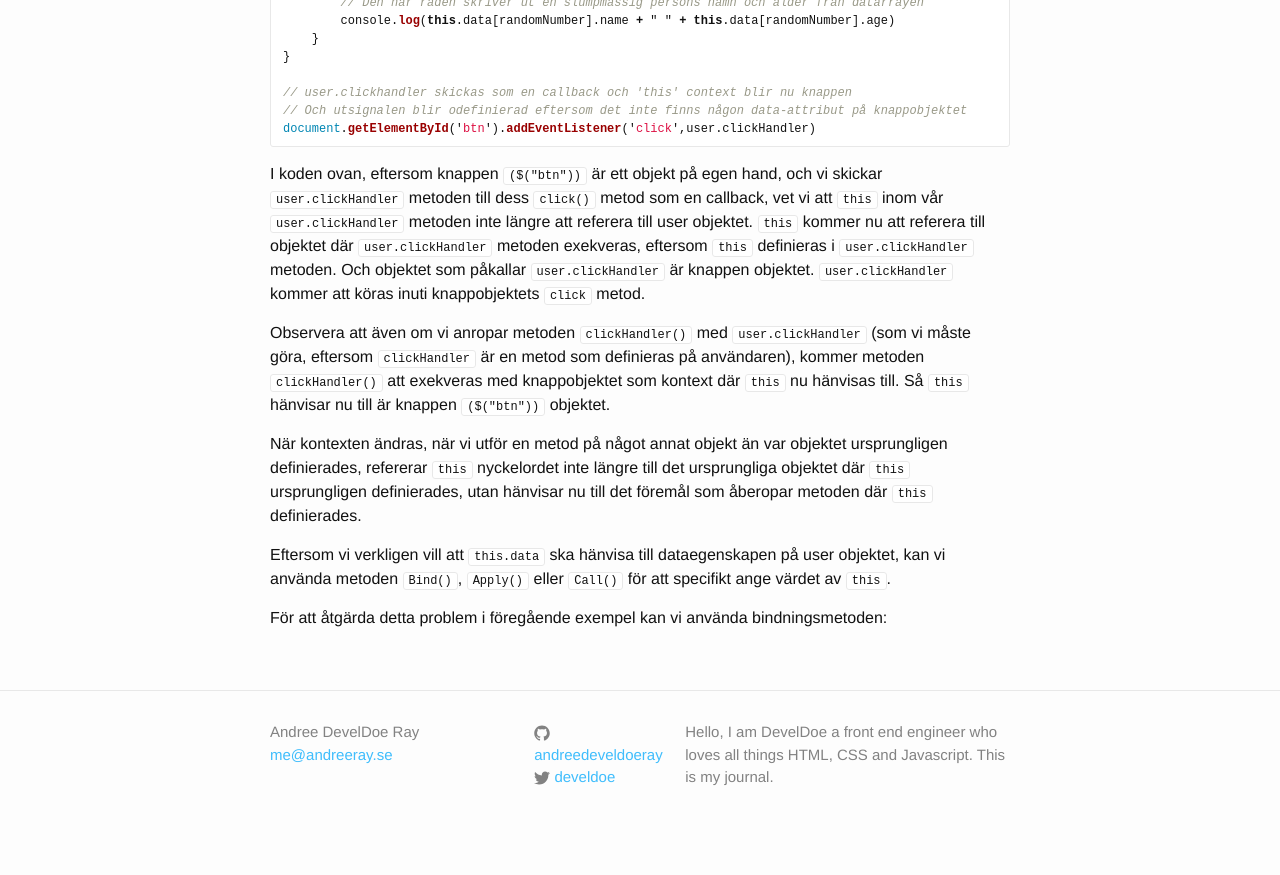
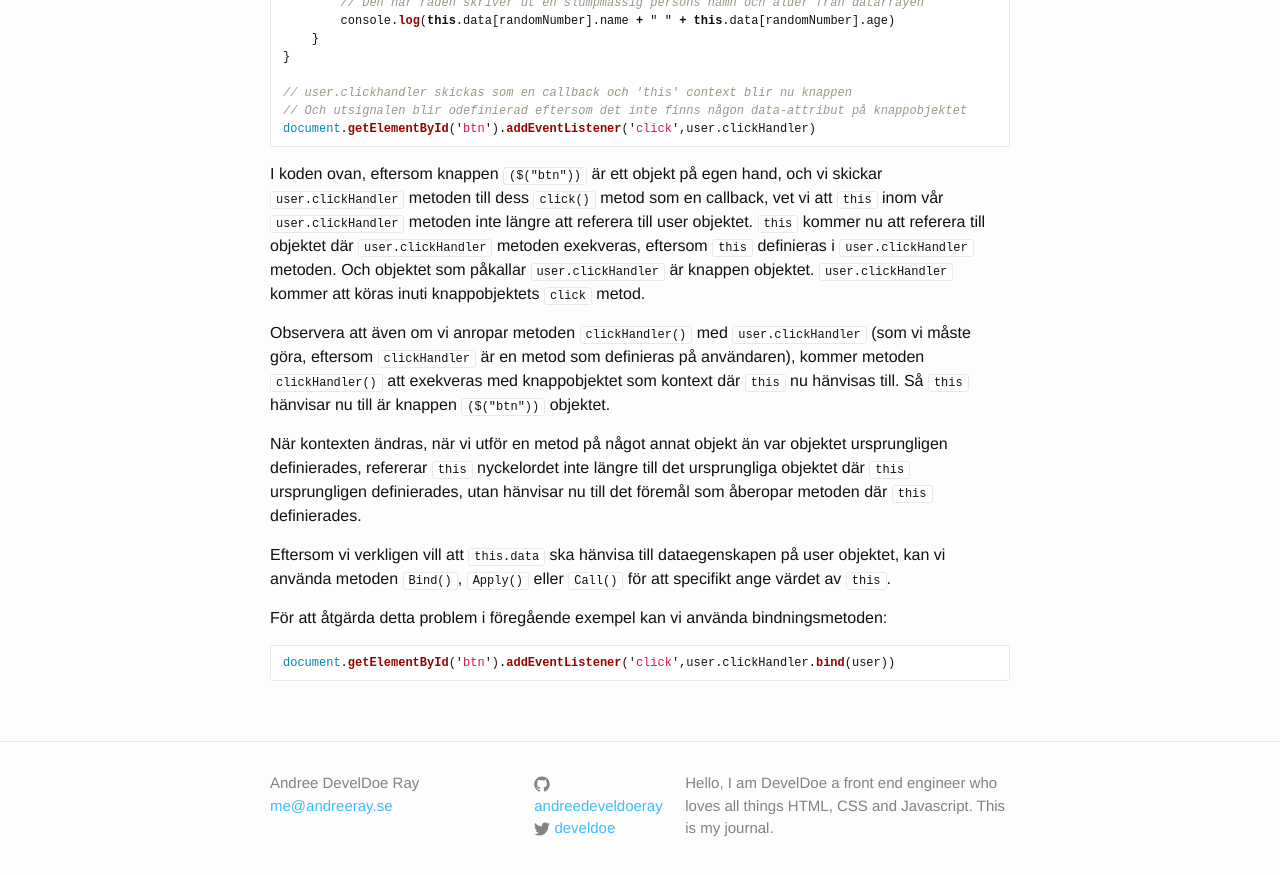
Before and after one commit to develdoe/develdoe.github.io, a Jekyll site: the page built from _posts/2017-11-02-javascript-this.md, in a window 1280 px wide and 900 px high, scrolled down 4481 px. Shown: the top 875 px of the window. Built offline with Jekyll 4.4.1, drawn with Linux system fonts in a browser that asks for light colours; before the commit the page ends 5330 px from its top, so only the background shows below that.

Commit message:
Update 2017-11-02-javascript-this.md

````diff
--- a/_posts/2017-11-02-javascript-this.md
+++ b/_posts/2017-11-02-javascript-this.md
@@ -199,3 +199,7 @@ När kontexten ändras, när vi utför en metod på något annat objekt än var
 Eftersom vi verkligen vill att `this.data` ska hänvisa till dataegenskapen på user objektet, kan vi använda metoden `Bind()`, `Apply()` eller `Call()` för att specifikt ange värdet av `this`.
 
 För att åtgärda detta problem i föregående exempel kan vi använda bindningsmetoden:
+
+```js
+document.getElementById('btn').addEventListener('click',user.clickHandler.bind(user))
+```
````
